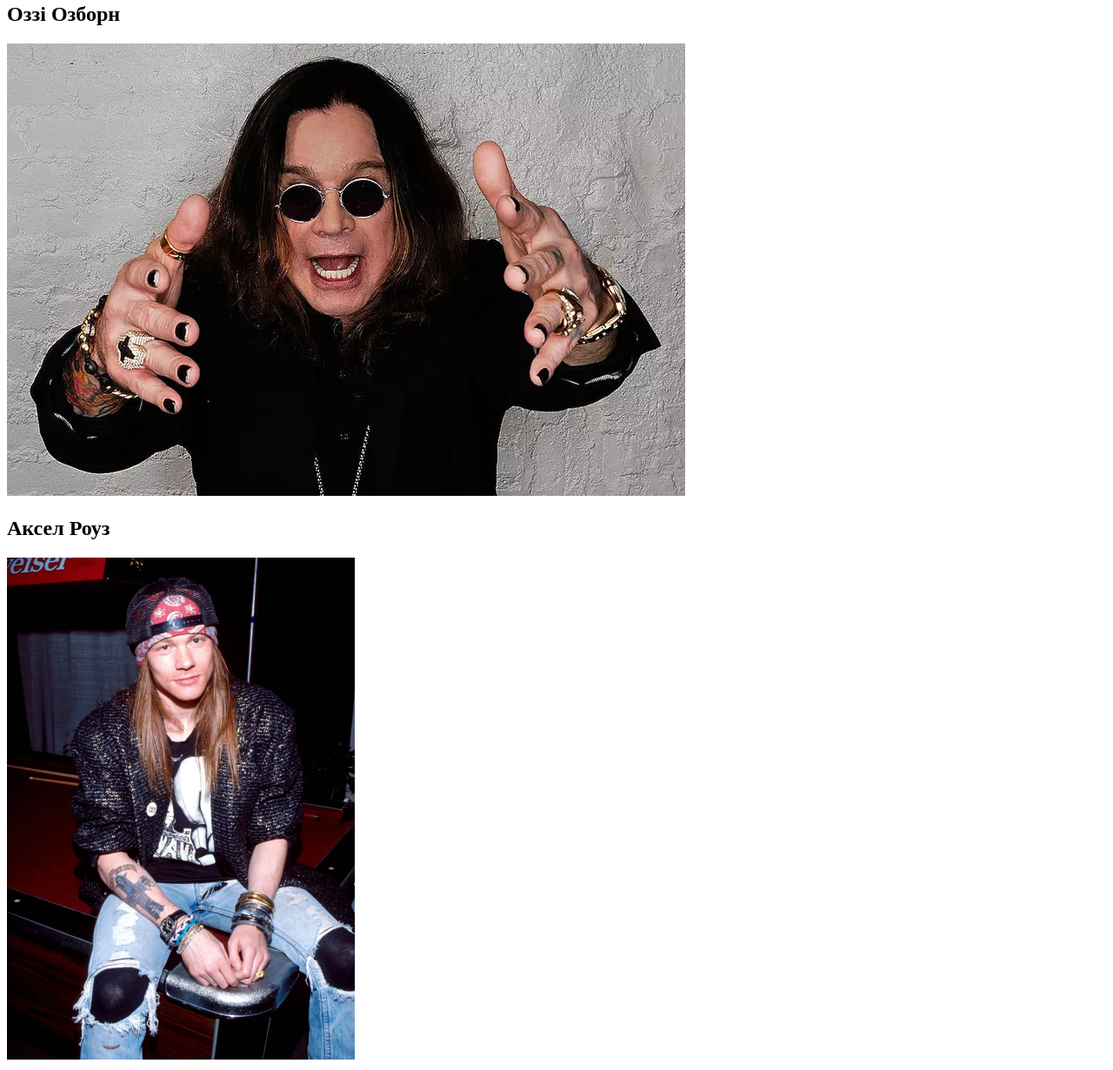
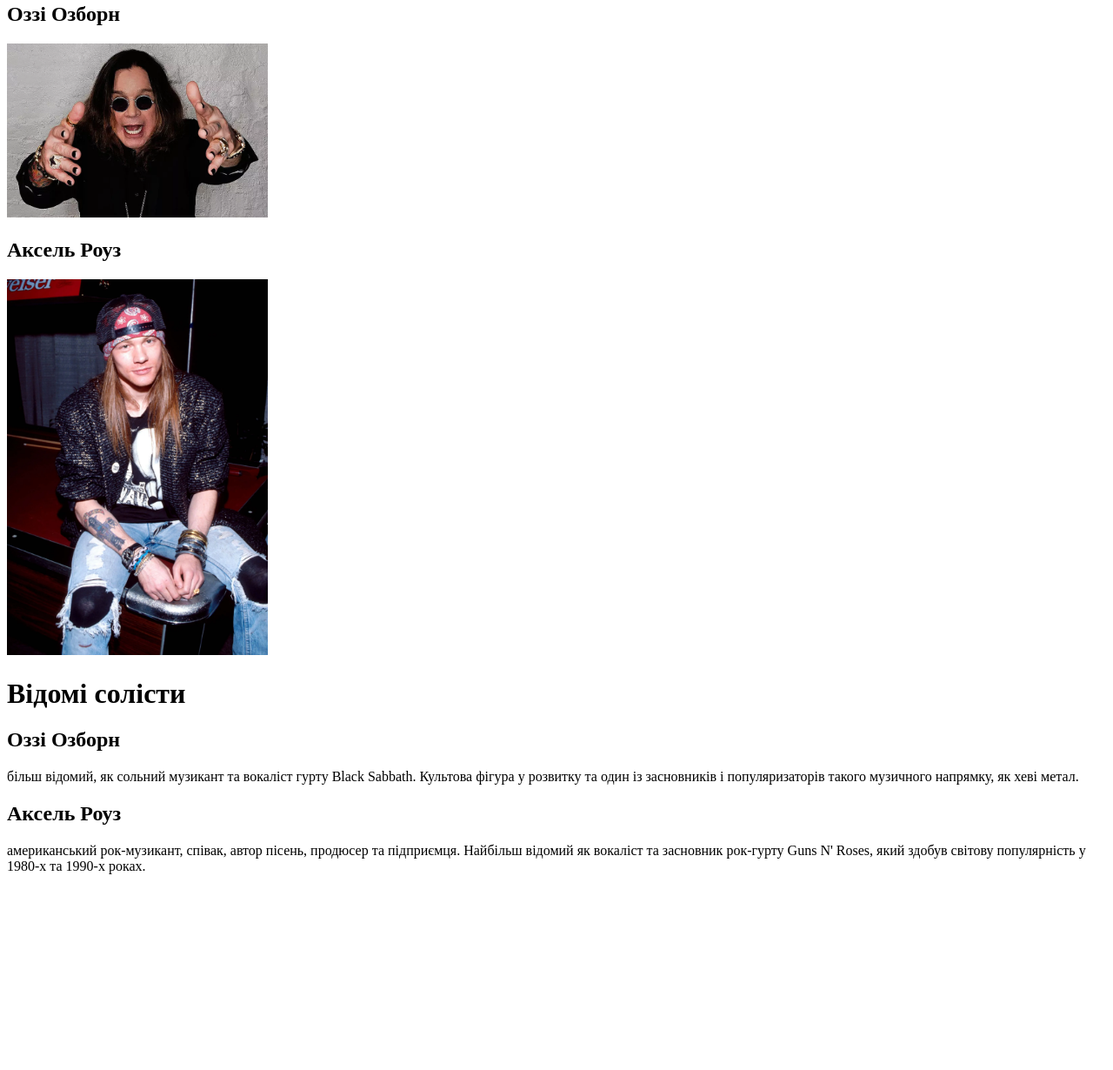
Before and after one commit to MaksymSavchuk780/web-project, a plain HTML site: page index.html in a window 1280 px wide. Shown: the part 77-1307 px from the top of the page at 87% size. After the commit the page ends 1098 px from the top, so only its background shows below. Drawn offline with Linux system fonts and the light colour scheme.

Commit message:
Changed photos width

```diff
--- a/index.html
+++ b/index.html
@@ -9,6 +9,7 @@
       href="https://placekitten.com/96/139"
       type="image/ozzy"
     />
+    <link rel="stylesheet" href="style.css" />
     <script
       src="https://unpkg.com/htmx.org@1.9.10"
       integrity="sha384-D1Kt99CQMDuVetoL1lrYwg5t+9QdHe7NLX/SoJYkXDFfX37iInKRy5xLSi8nO7UC"
@@ -17,9 +18,35 @@
   </head>
   <body>
     <h1>Відомі Рок Солісти</h1>
-    <h2>Оззі Озборн</h2>
-    <img widthg="400" src="img/ozzy.jpeg" alt="Ozzy" />
-    <h2>Аксел Роуз</h3>
-    <img width="400" src="img/axl-rose.jpeg" alt="axl" />
+    <div class="rock-container">
+      <div class="rock-card">
+        <h2>Оззі Озборн</h2>
+        <img width="300" src="img/ozzy.jpeg" alt="Ozzy" />
+      </div>
+      <div class="rock-card">
+        <h2>Аксель Роуз</h2>
+        <img width="300" src="img/axl-rose.jpeg" alt="Axl" />
+      </div>
+    </div>
+
+    <h1>Відомі солісти</h1>
+
+    <section>
+      <h2>Оззі Озборн</h2>
+      <p>
+        більш відомий, як сольний музикант та вокаліст гурту Black Sabbath.
+        Культова фігура у розвитку та один із засновників і популяризаторів
+        такого музичного напрямку, як хеві метал.
+      </p>
+    </section>
+
+    <section>
+      <h2>Аксель Роуз</h2>
+      <p>
+        американський рок-музикант, співак, автор пісень, продюсер та
+        підприємця. Найбільш відомий як вокаліст та засновник рок-гурту Guns N'
+        Roses, який здобув світову популярність у 1980-х та 1990-х роках.
+      </p>
+    </section>
   </body>
 </html>
```
